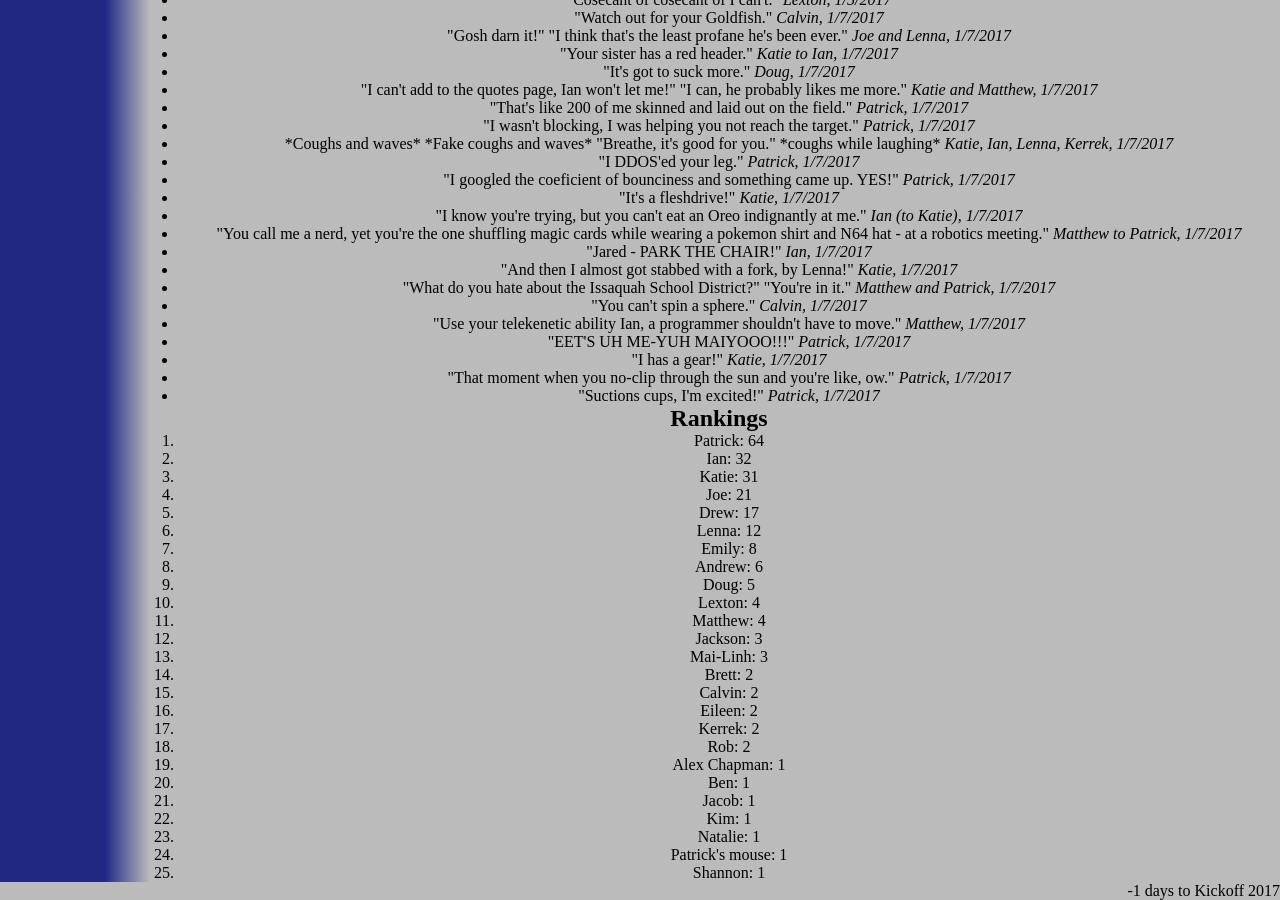
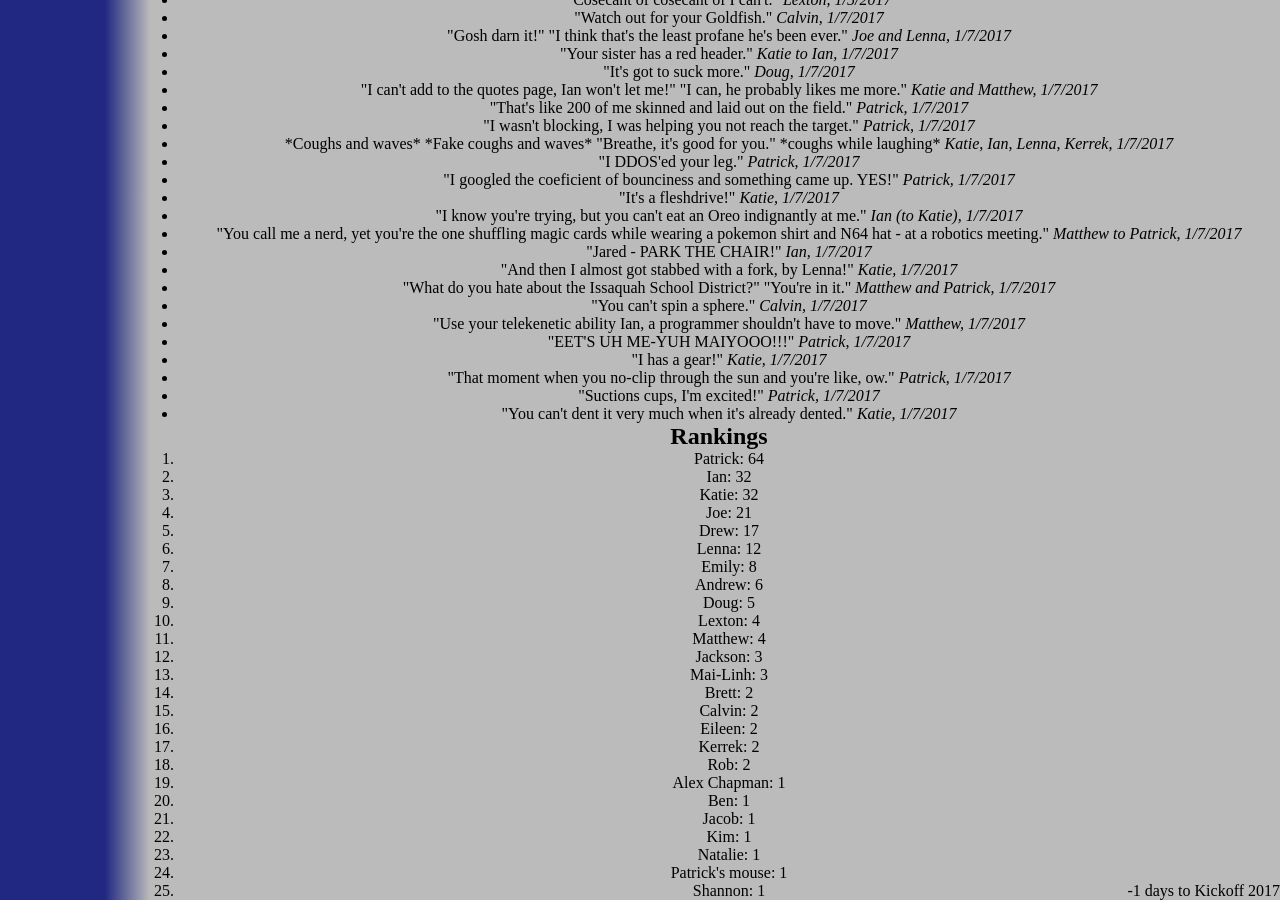
Before and after one commit to katiebugmoon/FRC4131.github.io, a Jekyll site: the page built from media/2017/quotes.html, in a window 1280 px wide and 900 px high, scrolled down 2851 px. Built offline with Jekyll 4.4.1, drawn with Linux system fonts in a browser that asks for light colours; nearby versions of some CDN libraries.

Commit message:
katie quotes

```diff
--- a/media/2017/quotes.html
+++ b/media/2017/quotes.html
@@ -173,6 +173,7 @@ title: Build Season 2017 Quotes
 	<li>"I has a gear!" <i>Katie, 1/7/2017</i></li>
 	<li>"That moment when you no-clip through the sun and you're like, ow." <i>Patrick, 1/7/2017</i></li>
 	<li>"Suctions cups, I'm excited!" <i>Patrick, 1/7/2017</i></li>
+	<li>"You can't dent it very much when it's already dented." <i>Katie, 1/7/2017</i></li>
 </ul>
 <h2>Rankings</h2>
 <ol id='rankings'></ol>
```
